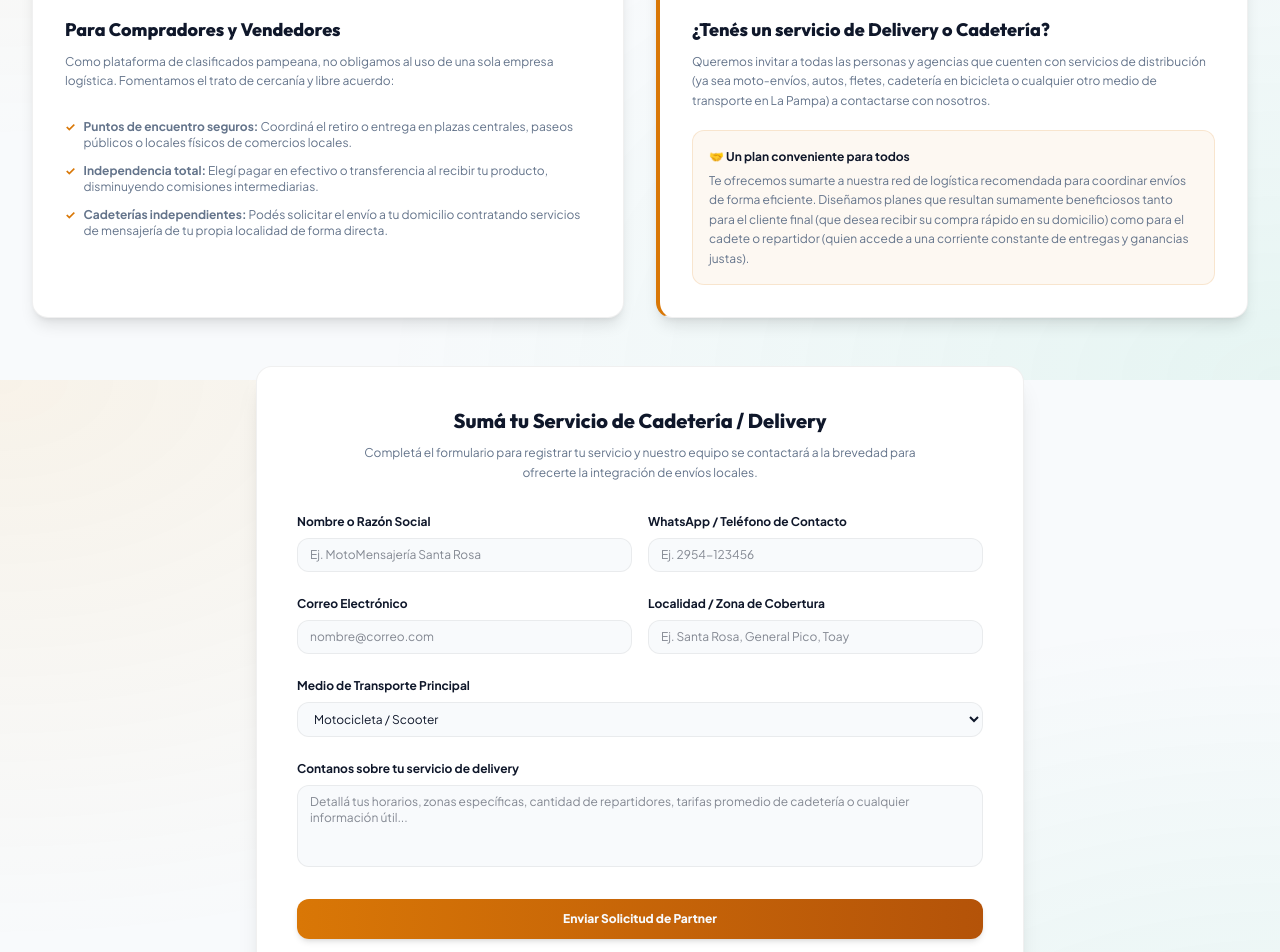
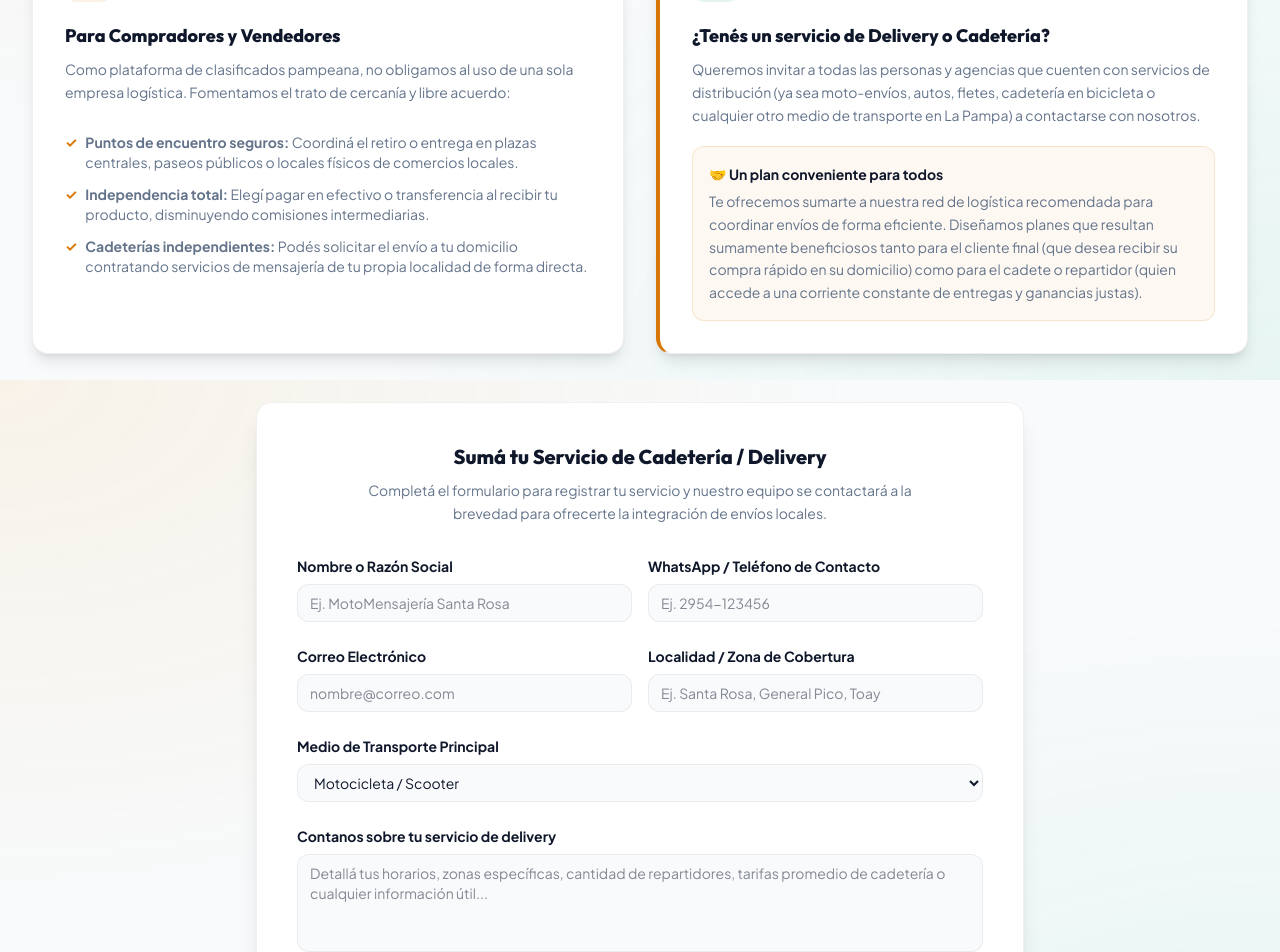
Before and after one commit to ramirotule/compraventaonline, a Next.js app in the folder frontend/: page /envios in a window 1280 px wide. Shown: the part 420-1372 px from the top of the page. Built offline with nearby package versions, Linux system fonts and the light colour scheme.

Commit message:
style(typography): increase font sizes in support, shipping, terms, and purchases pages for better readability

```diff
--- a/frontend/src/app/envios/page.tsx
+++ b/frontend/src/app/envios/page.tsx
@@ -45,7 +45,7 @@ export default function ShippingPage() {
         <h1 className="font-heading text-4xl font-extrabold tracking-tight text-foreground mt-2">
           Envíos & Logística de Cercanía
         </h1>
-        <p className="text-text-muted text-sm leading-relaxed">
+        <p className="text-text-muted text-base leading-relaxed">
           Facilitamos la entrega de tus productos de forma directa en La Pampa. Si brindás servicios de mensajería o cadetería local, te invitamos a sumarte a nuestra red oficial.
         </p>
       </div>
@@ -62,11 +62,11 @@ export default function ShippingPage() {
             <h3 className="font-heading text-lg font-extrabold text-foreground">
               Para Compradores y Vendedores
             </h3>
-            <p className="text-text-muted text-xs mt-2 leading-relaxed">
+            <p className="text-text-muted text-sm mt-2 leading-relaxed">
               Como plataforma de clasificados pampeana, no obligamos al uso de una sola empresa logística. Fomentamos el trato de cercanía y libre acuerdo:
             </p>
           </div>
-          <ul className="flex flex-col gap-3 text-xs text-text-muted mt-2">
+          <ul className="flex flex-col gap-3 text-sm text-text-muted mt-2">
             <li className="flex gap-2">
               <span className="text-accent-gold font-bold">✓</span>
               <span><strong>Puntos de encuentro seguros:</strong> Coordiná el retiro o entrega en plazas centrales, paseos públicos o locales físicos de comercios locales.</span>
@@ -91,11 +91,11 @@ export default function ShippingPage() {
             <h3 className="font-heading text-lg font-extrabold text-foreground">
               ¿Tenés un servicio de Delivery o Cadetería?
             </h3>
-            <p className="text-text-muted text-xs mt-2 leading-relaxed">
+            <p className="text-text-muted text-sm mt-2 leading-relaxed">
               Queremos invitar a todas las personas y agencias que cuenten con servicios de distribución (ya sea moto-envíos, autos, fletes, cadetería en bicicleta o cualquier otro medio de transporte en La Pampa) a contactarse con nosotros.
             </p>
           </div>
-          <div className="bg-accent-gold/5 rounded-xl p-4 border border-accent-gold/15 text-xs text-text-muted leading-relaxed">
+          <div className="bg-accent-gold/5 rounded-xl p-4 border border-accent-gold/15 text-sm text-text-muted leading-relaxed">
             <p className="font-bold text-foreground mb-1">🤝 Un plan conveniente para todos</p>
             Te ofrecemos sumarte a nuestra red de logística recomendada para coordinar envíos de forma eficiente. Diseñamos planes que resultan sumamente beneficiosos tanto para el cliente final (que desea recibir su compra rápido en su domicilio) como para el cadete o repartidor (quien accede a una corriente constante de entregas y ganancias justas).
           </div>
@@ -109,16 +109,16 @@ export default function ShippingPage() {
           <h3 className="font-heading text-xl font-extrabold text-foreground">
             Sumá tu Servicio de Cadetería / Delivery
           </h3>
-          <p className="text-text-muted text-xs max-w-xl mx-auto leading-relaxed">
+          <p className="text-text-muted text-sm max-w-xl mx-auto leading-relaxed">
             Completá el formulario para registrar tu servicio y nuestro equipo se contactará a la brevedad para ofrecerte la integración de envíos locales.
           </p>
         </div>
 
         {submitted ? (
-          <div className="bg-accent-green/10 border border-accent-green/30 text-accent-green rounded-xl p-6 text-xs text-center flex flex-col items-center gap-3 animate-in fade-in zoom-in-95 duration-200">
+          <div className="bg-accent-green/10 border border-accent-green/30 text-accent-green rounded-xl p-6 text-sm text-center flex flex-col items-center gap-3 animate-in fade-in zoom-in-95 duration-200">
             <span className="text-3xl">🎉</span>
             <div>
-              <p className="font-extrabold text-sm mb-1">¡Solicitud de Partner Recibida con éxito!</p>
+              <p className="font-extrabold text-base mb-1">¡Solicitud de Partner Recibida con éxito!</p>
               <p className="text-text-muted max-w-md mx-auto leading-relaxed">
                 Gracias por ponerte en contacto. Analizaremos los datos de cobertura de tu servicio y te contactaremos por WhatsApp o correo electrónico para coordinar un plan conveniente para todos.
               </p>
@@ -129,62 +129,62 @@ export default function ShippingPage() {
 
             <div className="grid grid-cols-1 sm:grid-cols-2 gap-4">
               <div className="flex flex-col gap-2">
-                <label className="text-xs font-bold text-foreground">Nombre o Razón Social</label>
+                <label className="text-sm font-bold text-foreground">Nombre o Razón Social</label>
                 <input
                   type="text"
                   required
                   value={name}
                   onChange={(e) => setName(e.target.value)}
                   placeholder="Ej. MotoMensajería Santa Rosa"
-                  className="w-full bg-background border border-card-border rounded-xl px-3 py-2 text-xs text-foreground focus:outline-none focus:border-accent-gold"
+                  className="w-full bg-background border border-card-border rounded-xl px-3 py-2 text-sm text-foreground focus:outline-none focus:border-accent-gold"
                 />
               </div>
 
               <div className="flex flex-col gap-2">
-                <label className="text-xs font-bold text-foreground">WhatsApp / Teléfono de Contacto</label>
+                <label className="text-sm font-bold text-foreground">WhatsApp / Teléfono de Contacto</label>
                 <input
                   type="tel"
                   required
                   value={phone}
                   onChange={(e) => setPhone(e.target.value)}
                   placeholder="Ej. 2954-123456"
-                  className="w-full bg-background border border-card-border rounded-xl px-3 py-2 text-xs text-foreground focus:outline-none focus:border-accent-gold"
+                  className="w-full bg-background border border-card-border rounded-xl px-3 py-2 text-sm text-foreground focus:outline-none focus:border-accent-gold"
                 />
               </div>
             </div>
 
             <div className="grid grid-cols-1 sm:grid-cols-2 gap-4">
               <div className="flex flex-col gap-2">
-                <label className="text-xs font-bold text-foreground">Correo Electrónico</label>
+                <label className="text-sm font-bold text-foreground">Correo Electrónico</label>
                 <input
                   type="email"
                   required
                   value={email}
                   onChange={(e) => setEmail(e.target.value)}
                   placeholder="nombre@correo.com"
-                  className="w-full bg-background border border-card-border rounded-xl px-3 py-2 text-xs text-foreground focus:outline-none focus:border-accent-gold"
+                  className="w-full bg-background border border-card-border rounded-xl px-3 py-2 text-sm text-foreground focus:outline-none focus:border-accent-gold"
                 />
               </div>
 
               <div className="flex flex-col gap-2">
-                <label className="text-xs font-bold text-foreground">Localidad / Zona de Cobertura</label>
+                <label className="text-sm font-bold text-foreground">Localidad / Zona de Cobertura</label>
                 <input
                   type="text"
                   required
                   value={city}
                   onChange={(e) => setCity(e.target.value)}
                   placeholder="Ej. Santa Rosa, General Pico, Toay"
-                  className="w-full bg-background border border-card-border rounded-xl px-3 py-2 text-xs text-foreground focus:outline-none focus:border-accent-gold"
+                  className="w-full bg-background border border-card-border rounded-xl px-3 py-2 text-sm text-foreground focus:outline-none focus:border-accent-gold"
                 />
               </div>
             </div>
 
             <div className="flex flex-col gap-2">
-              <label className="text-xs font-bold text-foreground">Medio de Transporte Principal</label>
+              <label className="text-sm font-bold text-foreground">Medio de Transporte Principal</label>
               <select
                 value={vehicle}
                 onChange={(e) => setVehicle(e.target.value)}
-                className="w-full bg-background border border-card-border rounded-xl px-3 py-2 text-xs text-foreground focus:outline-none focus:border-accent-gold"
+                className="w-full bg-background border border-card-border rounded-xl px-3 py-2 text-sm text-foreground focus:outline-none focus:border-accent-gold"
               >
                 <option value="moto">Motocicleta / Scooter</option>
                 <option value="auto">Automóvil / Utilitario</option>
@@ -195,21 +195,21 @@ export default function ShippingPage() {
             </div>
 
             <div className="flex flex-col gap-2">
-              <label className="text-xs font-bold text-foreground">Contanos sobre tu servicio de delivery</label>
+              <label className="text-sm font-bold text-foreground">Contanos sobre tu servicio de delivery</label>
               <textarea
                 required
                 rows={4}
                 value={message}
                 onChange={(e) => setMessage(e.target.value)}
                 placeholder="Detallá tus horarios, zonas específicas, cantidad de repartidores, tarifas promedio de cadetería o cualquier información útil..."
-                className="w-full bg-background border border-card-border rounded-xl px-3 py-2 text-xs text-foreground focus:outline-none focus:border-accent-gold resize-none"
+                className="w-full bg-background border border-card-border rounded-xl px-3 py-2 text-sm text-foreground focus:outline-none focus:border-accent-gold resize-none"
               />
             </div>
 
             <button
               type="submit"
               disabled={loading}
-              className="w-full rounded-xl bg-gradient-to-r from-accent-gold to-accent-gold-hover py-3 text-xs font-extrabold text-background shadow-md hover:opacity-95 transition-all mt-2 cursor-pointer flex items-center justify-center gap-2 disabled:opacity-50"
+              className="w-full rounded-xl bg-gradient-to-r from-accent-gold to-accent-gold-hover py-3 text-sm font-extrabold text-background shadow-md hover:opacity-95 transition-all mt-2 cursor-pointer flex items-center justify-center gap-2 disabled:opacity-50"
             >
               {loading ? (
                 <>
@@ -227,7 +227,7 @@ export default function ShippingPage() {
           </form>
         )}
 
-        <div className="border-t border-card-border/50 pt-4 mt-6 flex flex-wrap gap-x-6 gap-y-2 text-[9px] text-text-muted justify-center">
+        <div className="border-t border-card-border/50 pt-4 mt-6 flex flex-wrap gap-x-6 gap-y-2 text-xs text-text-muted justify-center">
           <p>🚚 CompraVentaOnline Red Logística Local</p>
           <p>✉️ logistica@compraventaonline.com.ar</p>
         </div>
```
Also changed, not shown: frontend/src/app/compras/page.tsx (+15 -15 lines), frontend/src/app/support/page.tsx (+16 -16 lines), frontend/src/app/terms/page.tsx (+17 -17 lines).
